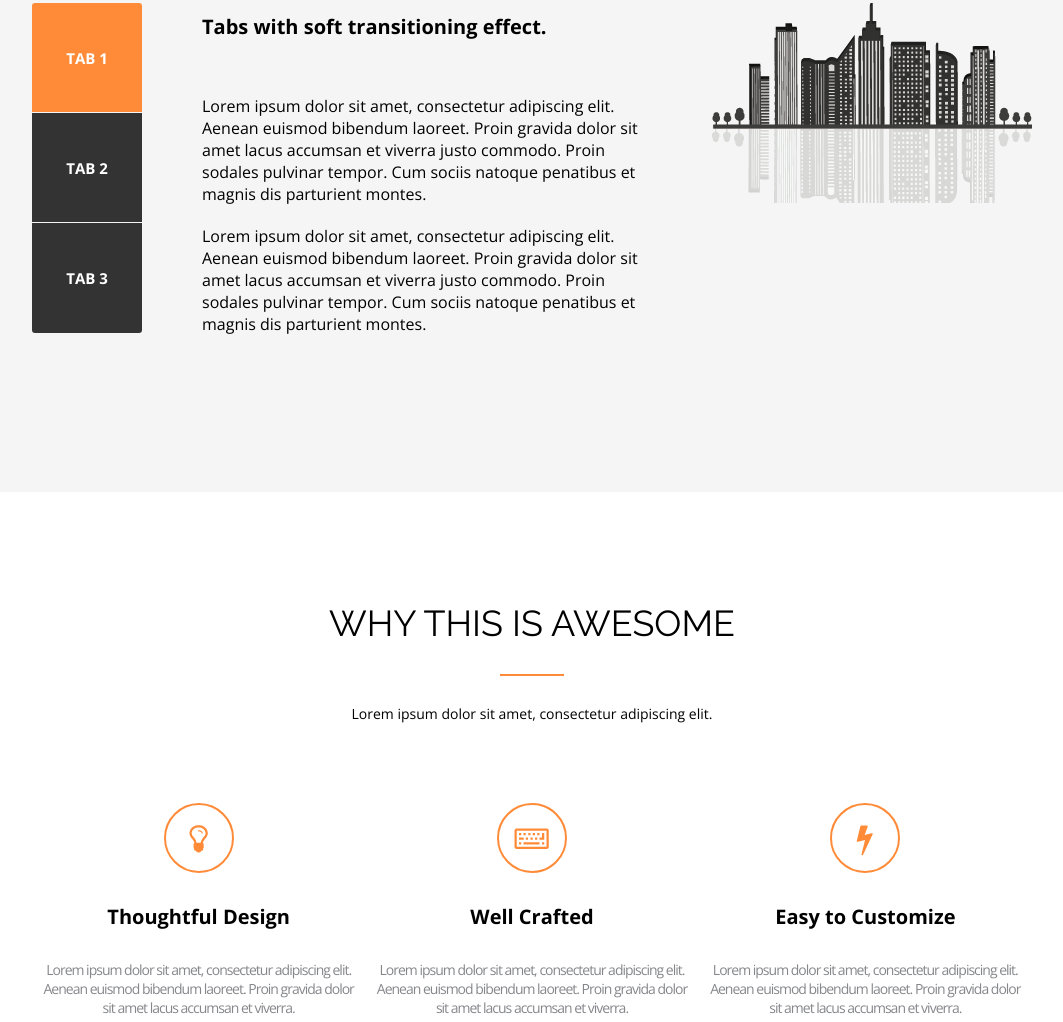
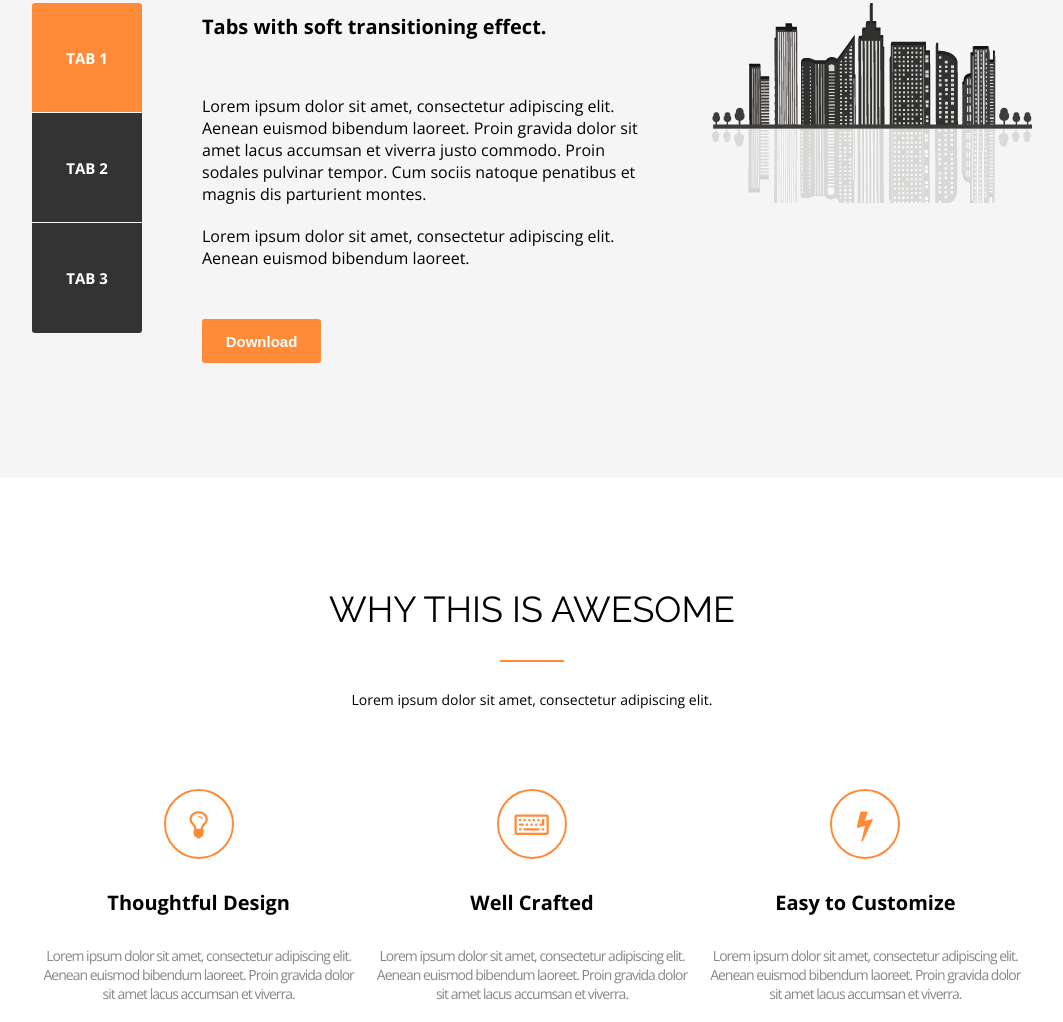
Before and after one commit to yarakapliuk/yarakapliuk.github.io, a plain HTML site: page template_2/index.html in a window 1280 px wide. Shown: the part 877-1899 px from the top of the page, without its empty margins (108-1171 px from the left). Drawn offline with nearby package versions, Linux system fonts and the light colour scheme.

Commit message:
change text in paragraph

```diff
--- a/template_2/index.html
+++ b/template_2/index.html
@@ -84,7 +84,7 @@
 								Lorem ipsum dolor sit amet, consectetur adipiscing elit. Aenean euismod bibendum laoreet. Proin gravida dolor sit amet lacus accumsan et viverra justo commodo. Proin sodales pulvinar tempor. Cum sociis natoque penatibus et magnis dis parturient montes.
 							</p>
 							<p class="downloads__paragraph">
-								Lorem ipsum dolor sit amet, consectetur adipiscing elit. Aenean euismod bibendum laoreet. Proin gravida dolor sit amet lacus accumsan et viverra justo commodo. Proin sodales pulvinar tempor. Cum sociis natoque penatibus et magnis dis parturient montes.
+								Lorem ipsum dolor sit amet, consectetur adipiscing elit. Aenean euismod bibendum laoreet.
 							</p>
 							<button class="downloads__btn">Download</button>
 						</section>
```
